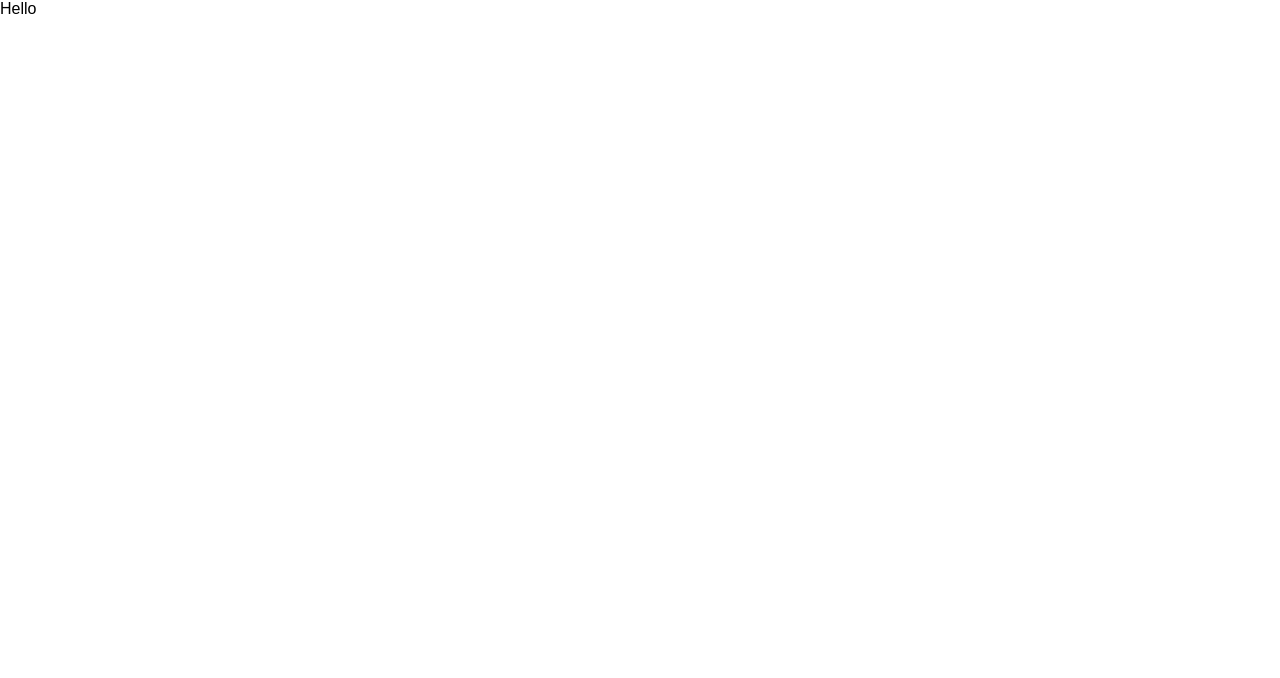
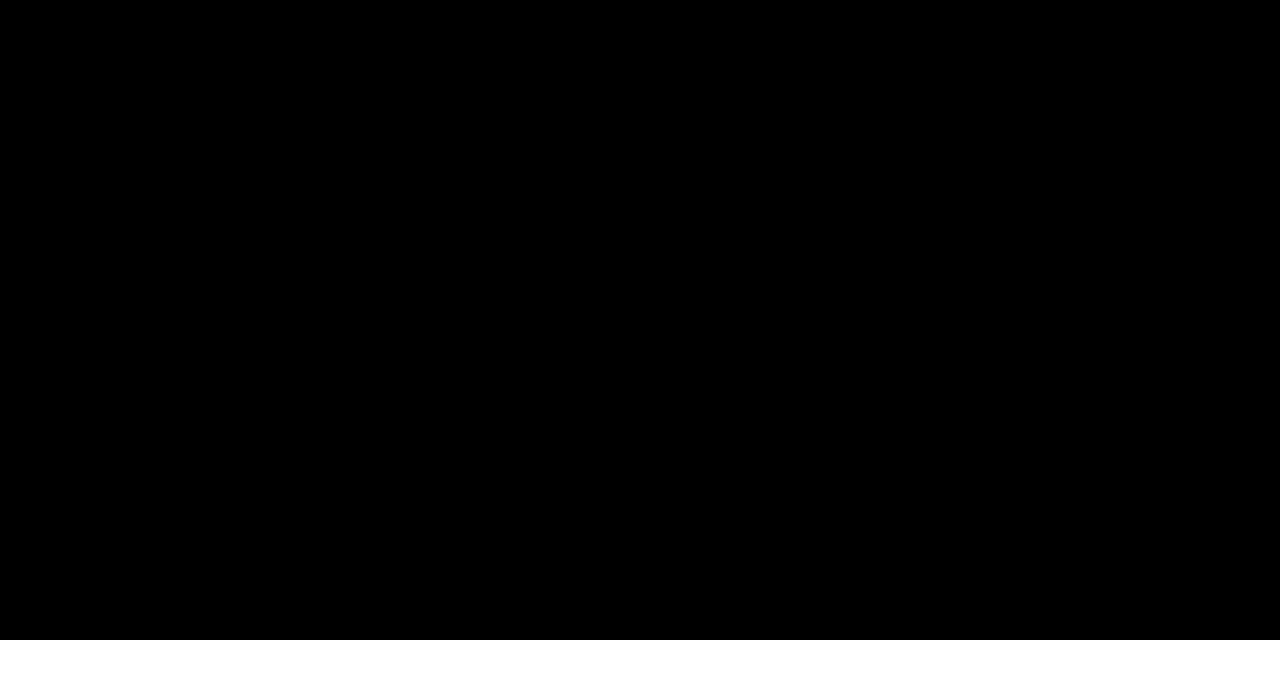
Before and after one commit to Bjvanminnen/regl-shaders, a React (Create React App) app: page / in a window 1280 px wide. Shown: the top 678 px of the page. Built offline with nearby package versions, Linux system fonts and the light colour scheme; the HTML template or start-up script is replaced by a standard one.

Commit message:
draw to a canvas

```diff
--- a/src/App.js
+++ b/src/App.js
@@ -1,9 +1,23 @@
 import React, { Component } from 'react';
+import run from './run';
 
 class App extends Component {
+  state = {
+    width: 1280,
+    height: 640
+  };
+
+  componentDidMount() {
+    run(this.canvas);
+  }
+
   render() {
     return (
-      <div>Hello</div>
+      <canvas
+        ref={e => this.canvas = e}
+        width={this.state.width}
+        height={this.state.height}
+      />
     );
   }
 }
--- /dev/null
+++ b/src/run.js
@@ -0,0 +1,6 @@
+export default function run(canvas) {
+  const width = parseInt(canvas.getAttribute('width'), 10);
+  const height = parseInt(canvas.getAttribute('height'), 10);
+  const ctx = canvas.getContext('2d');
+  ctx.fillRect(0, 0, width, height);
+}
```
